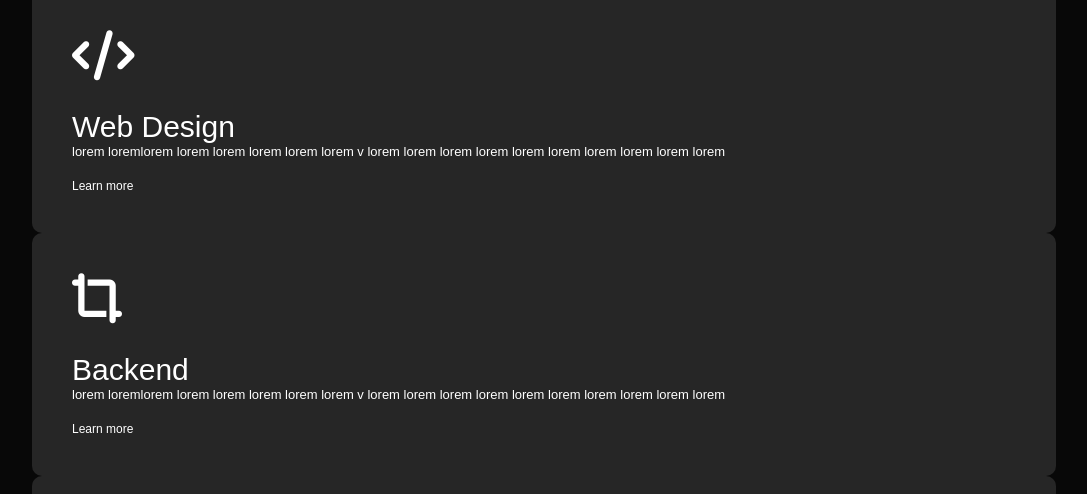
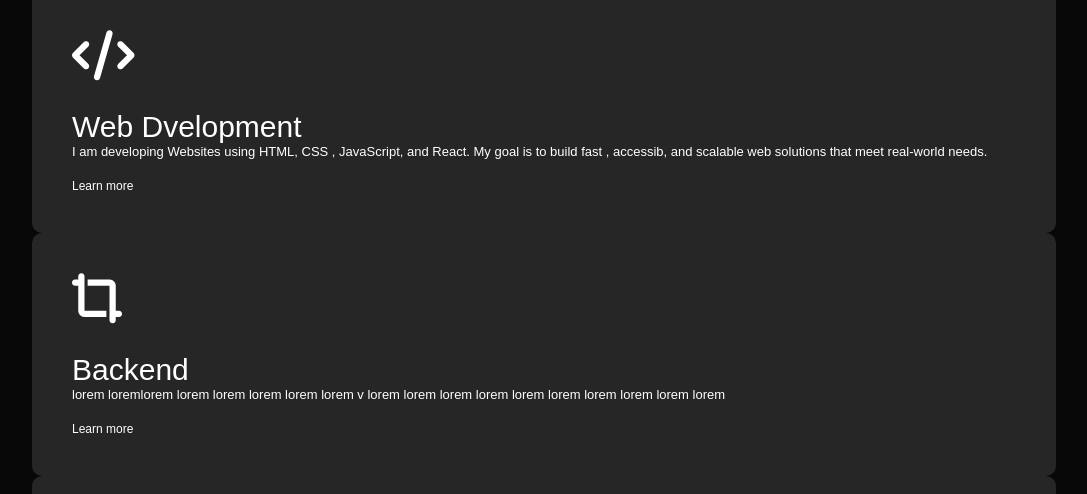
Before and after one commit to Alisher7172/My-e-CV, a plain HTML site: page index.html in a window 1280 px wide. Shown: the part 1551-2045 px from the top of the page, without its empty margins (96-1183 px from the left). Drawn offline with Linux system fonts and the light colour scheme; a script that the page names is missing; files whose address does not match are found by name.

Commit message:
changes for text

```diff
--- a/index.html
+++ b/index.html
@@ -79,8 +79,10 @@
       <div class="services-list">
          <div>
           <i class="fa-solid fa-code"></i>
-          <h2>Web Design</h2>
-          <p>lorem loremlorem lorem lorem lorem lorem lorem v lorem lorem lorem lorem lorem lorem lorem lorem lorem lorem</p>
+          <h2>Web Dvelopment</h2>
+          <p>I am developing Websites using HTML, CSS , JavaScript, and React.  My goal is to build fast , accessib, and scalable web solutions that meet real-world needs.
+
+          </p>
           <a href="#">Learn more </a>
          </div>
          <div>
```
